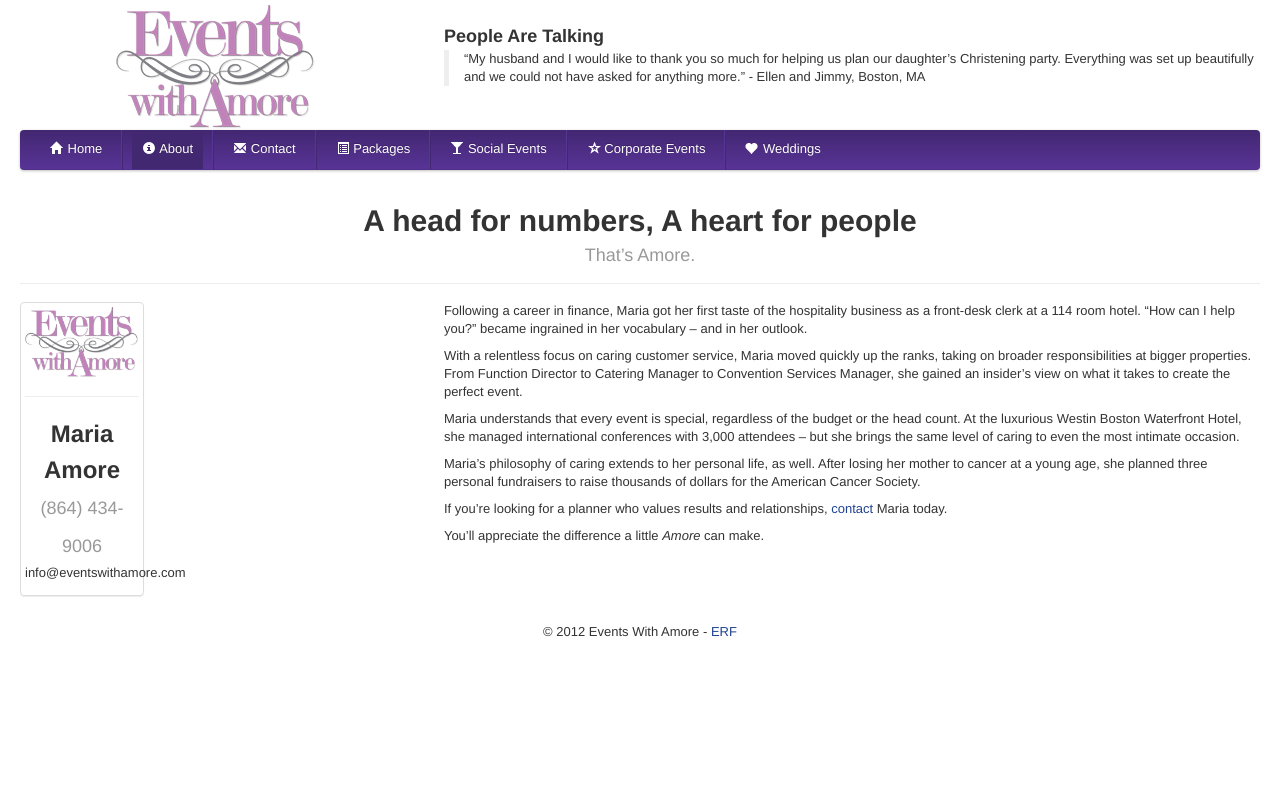
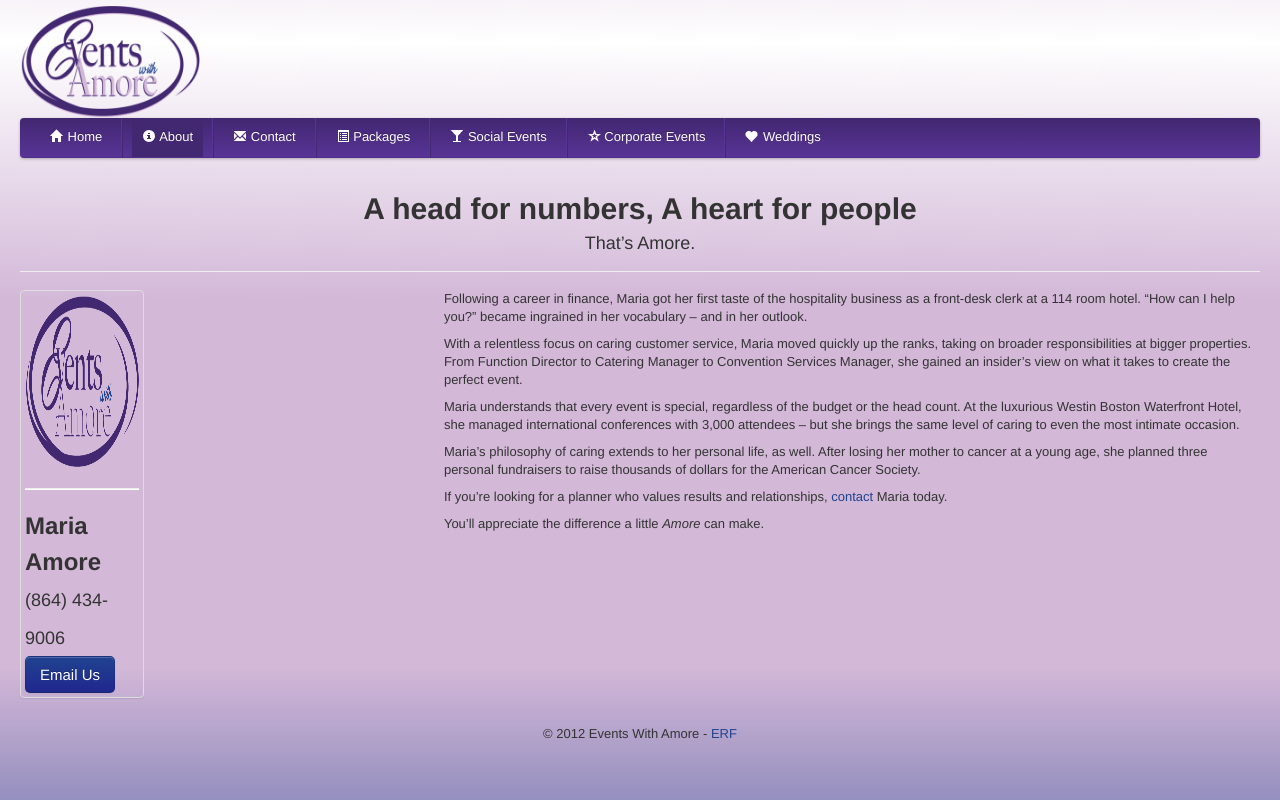
Before and after one commit to excellentingenuity/amore, a PHP site: page /about in a window 1280 px wide. Run offline with PHP 8.4, Linux system fonts and the light colour scheme.

Commit message:
updates to continue with rebuild
Signed-off-by: James Johnson <James.Johnson@excellentingenuity.com>

```diff
--- a/about/index.html
+++ b/about/index.html
@@ -9,9 +9,8 @@
 
     <!-- Le styles -->
     <link href="../css/bootstrap.css" rel="stylesheet">
-    <link href="../css/bootstrap.min.css" rel="stylesheet">
-        <link href="../css/bootstrap-responsive.min.css" rel="stylesheet">
     <link href="../css/bootstrap-responsive.css" rel="stylesheet">
+    <link href="../css/base.css" rel="stylesheet">
     <style type="text/css">
       body {
         padding-top: 5px;
@@ -30,9 +29,9 @@
 
 <body class="container-fluid">
 <div class="row-fluid">
-<div class="span4"><center><img src="/../img/ewa.png"></center></div>
-<div class="span8 pull-right"><span class="hidden-phone"><br /><h3>People Are Talking</h3><blockquote><script type="text/javascript" src="../js/rand.js"></blockquote><br />
-</script></span></div>
+<div class="span2 pull-left"><center><img src="../img/events-with-amore2.png"></center></div>
+<div class="span10 pull-right"><span class="hidden-phone"><div class="fb-activity" data-site="eventswithamore.com" data-app-id="187330508038338" data-width="700" data-height="120" data-header="false" data-linktarget="_parent" data-border-color="none" data-font="arial" data-recommendations="false"></div>
+</span></div>
 </div>
 
 <div class="navbar">
@@ -101,7 +100,7 @@
 </div>
  <div class="row-fluid">
   <div class="page-header">
-    <center><h1>A head for numbers, A heart for people<br /><small>That’s Amore.</small></h1></center>
+    <center><h1>A head for numbers, A heart for people<br /><small id="small">That’s Amore.</small></h1></center>
   </div>
 </div>
 <div class="row-fluid">
@@ -109,10 +108,11 @@
 <ul class="thumbnails">
   <li class="span4">
     <div class="thumbnail">
-      <center><img src="/../img/ewa.png" alt="Events With Amore">
+      <img id="contact_block_logo" src="../img/events-with-amore.png" alt="Events With Amore">
       <hr>
-      <h2>Maria Amore<br /><small>(864) 434-9006</small></h2>
-      <p>info@eventswithamore.com</p><?center>
+      <h2>Maria Amore<br />
+      <small id="small">(864) 434-9006</small></h2>
+      <a class="btn btn-primary btn-large" href="mailto:info@eventswithamore.com">Email Us</a>
     </div>
   </li>
 </ul></div>
--- a/css/base.css
+++ b/css/base.css
@@ -32,3 +32,10 @@
 	padding-left:5px;
 	text-align:justify;
 }
+#contact_block_logo {
+	height:175px;
+	width:249px;
+}
+#small {
+	color:#333333;
+}
--- a/index.html
+++ b/index.html
@@ -40,8 +40,9 @@
   fjs.parentNode.insertBefore(js, fjs);
 }(document, 'script', 'facebook-jssdk'));</script>
 <div class="row-fluid">
+<!-- site info data-site="eventswithamore.com" -->
 <div class="span2 pull-left"><center><img id="logo" src="img/events-with-amore.png"></center></div>
-<div class="span10 pull-right"><span class="hidden-phone"><div class="fb-activity" data-site="eventswithamore.com" data-app-id="187330508038338" data-width="700" data-height="120" data-header="false" data-linktarget="_parent" data-border-color="none" data-font="arial" data-recommendations="false"></div>
+<div class="span10 pull-right"><span class="hidden-phone"><div class="fb-activity"  data-app-id="187330508038338" data-width="700" data-height="120" data-header="false" data-linktarget="_parent" data-border-color="none" data-font="arial" data-recommendations="false"></div>
 </span></div>
 </div>
 
@@ -52,7 +53,7 @@
 <ul class="nav">
 <li class="active"><a href="/"><i class="icon-home icon-white"></i> Home</a></li>
   <li class="divider-vertical"></li>
-  <li><a href="/about"><i class="icon-info-sign icon-white"></i> About</a></li>
+  <li><a href="about/index.html"><i class="icon-info-sign icon-white"></i> About</a></li>
   <li class="divider-vertical"></li>
   <li><a href="/contact"><i class="icon-envelope icon-white"></i> Contact</a></li>
   <li class="divider-vertical"></li>
```
